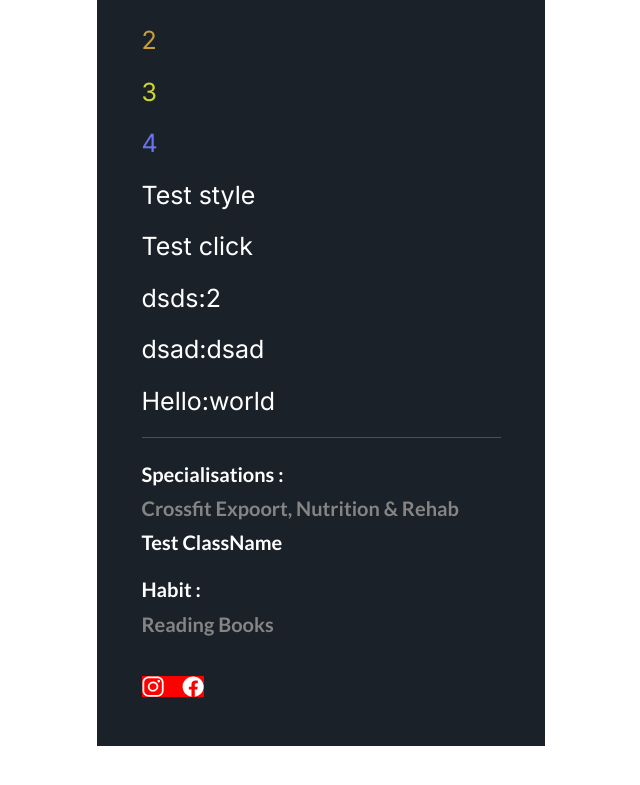
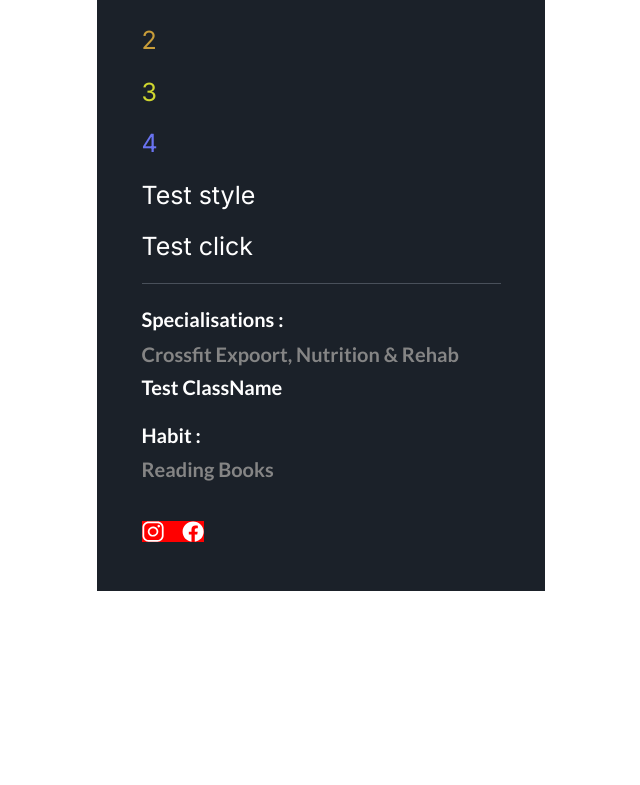
Before and after one commit to nam-locofy/props_complex_type, a React (Vite) app: page / in a window 1280 px wide. Shown: the part 1063-1848 px from the top of the page, without its empty margins (7-647 px from the left). Built offline with nearby package versions, Linux system fonts and the light colour scheme.

Commit message:
remove object

```diff
--- a/src/components/CoachCard1.tsx
+++ b/src/components/CoachCard1.tsx
@@ -28,9 +28,6 @@ export type CoachCard1Type = {
   coachName?: 'Jane' | 'Danny' | 'Robert';
   image?: string;
   itemList?: number[],
-  object: {
-    [index: string]: string
-  }
   className?: string,
   onClick?: () => void;
 };
@@ -44,7 +41,6 @@ const CoachCard1: FunctionComponent<CoachCard1Type> = ({
   renderRed,
   habit,
   itemList,
-  object,
   className,
   onClick
 }) => {
@@ -75,7 +71,7 @@ const CoachCard1: FunctionComponent<CoachCard1Type> = ({
           }}>{item}</div>))}
           <div className={className}>Test style</div>
           <div onClick={onClick}>Test click</div>
-          {Object.entries(object || {}).map((([x,y]) => <div>{x}:{y}</div>))}
+          {/* {Object.entries(object || {}).map((([x,y]) => <div>{x}:{y}</div>))} */}
           <div className={styles.line} />
           <div className={styles.specialisationsParent}>
             <b className={styles.specialisations}>Specialisations :</b>
--- a/src/components/FrameComponent.tsx
+++ b/src/components/FrameComponent.tsx
@@ -20,7 +20,7 @@ const FrameComponent: FunctionComponent = () => {
             age={21}
             habit="reading books"
             itemList={[1,2,3,4]}
-            object={{"dsds": '2', 'dsad': 'dsad', 'Hello': "world"}}
+            // object={{"dsds": '2', 'dsad': 'dsad', 'Hello': "world"}}
           />
           {/* <CoachCard1
             image="/image-1@2x.png"
```
